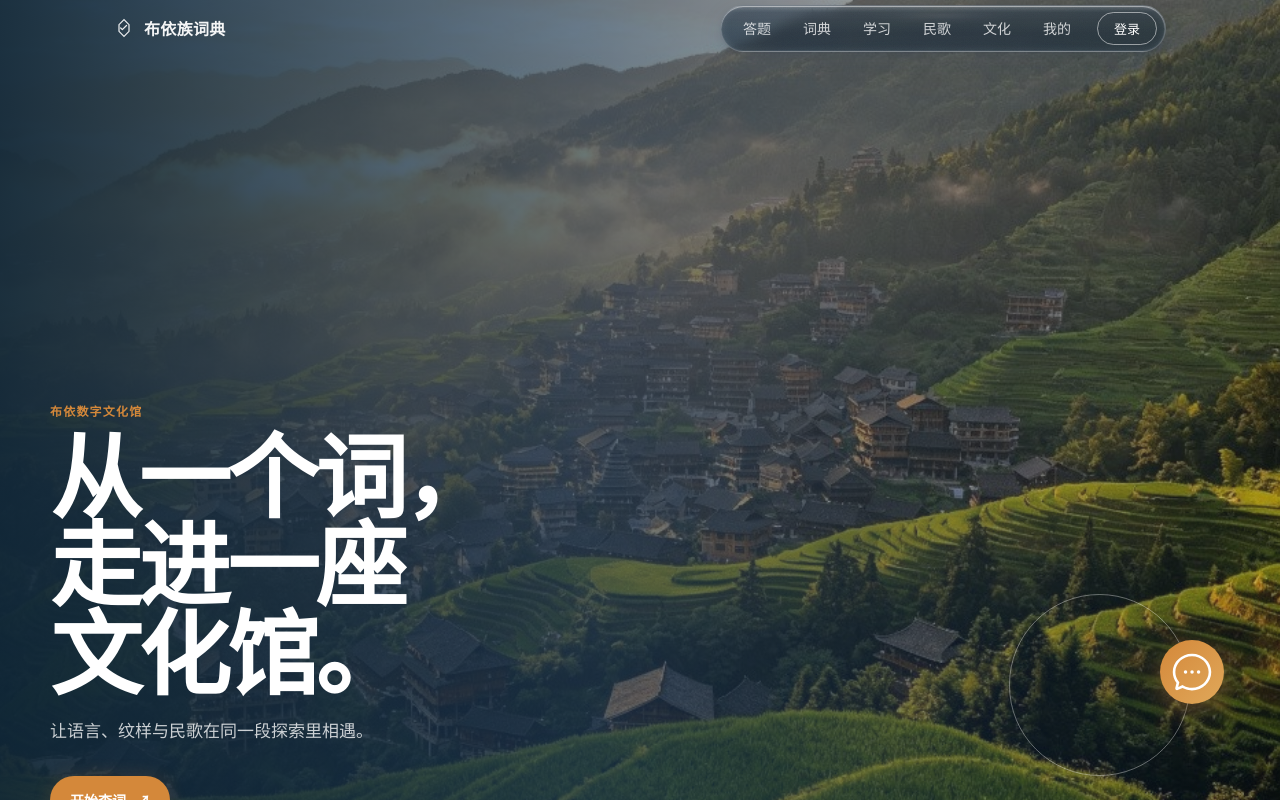
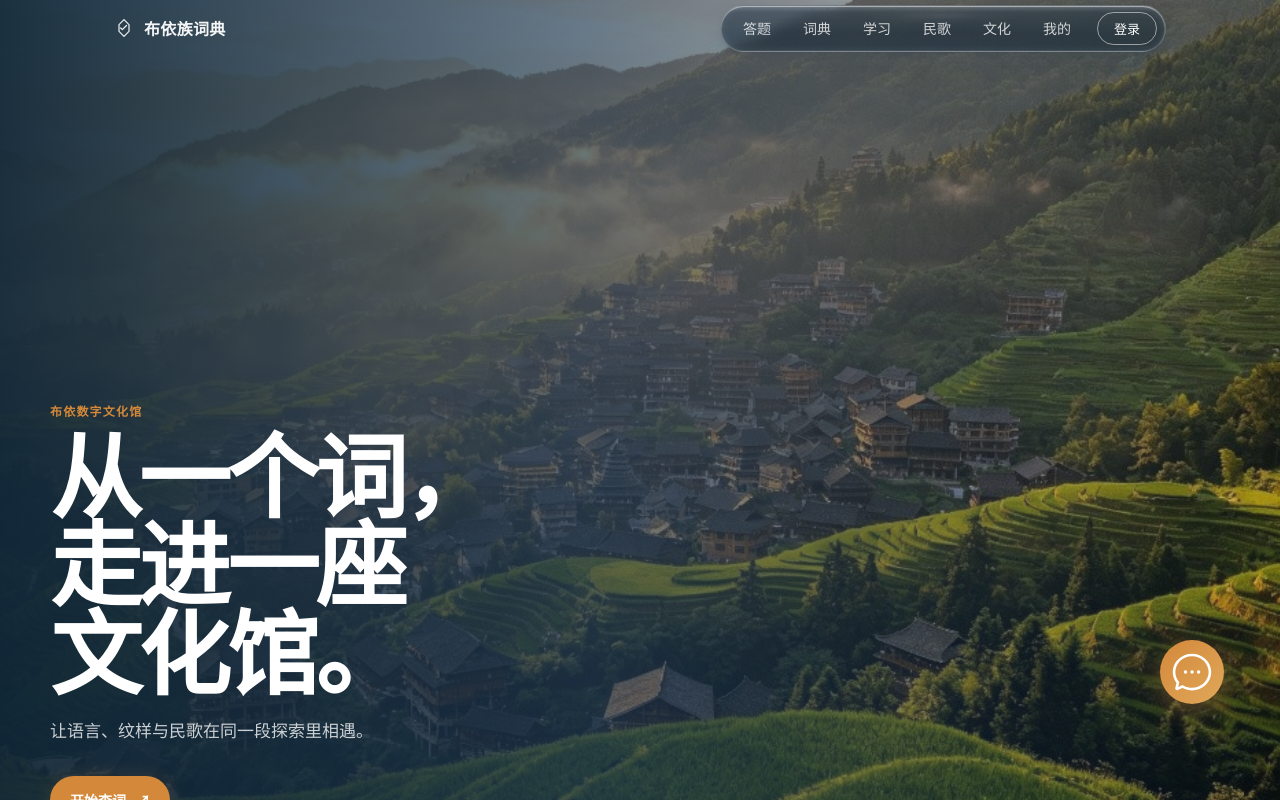
Before and after one commit to guanshiqin99-spec/buyiweb, a Vue app in the folder buyi-dictionary-vue/: page /#/ in a window 1280 px wide. Shown: the top 800 px of the page. Built offline with nearby package versions, Linux system fonts and the light colour scheme.

Commit message:
首页hero移除右下角圆环装饰

```diff
--- a/buyi-dictionary-vue/src/views/Home.vue
+++ b/buyi-dictionary-vue/src/views/Home.vue
@@ -228,7 +228,7 @@ onUnmounted(() => {
   .home-spotlight { display: none; }
 }
 .museum-hero { position: relative; display: flex; align-items: end; justify-content: space-between; min-height: min(760px, 88svh); padding: 120px max(24px, calc((100vw - 1180px) / 2)) 54px; overflow: hidden; color: var(--c-white); }
-.museum-hero::before { position: absolute; inset: -10% 0; background: linear-gradient(90deg, rgba(13, 37, 56, .94), rgba(27,58,92,.66) 46%, rgba(27,58,92,.15)), var(--hero-image) center / cover; content: ''; will-change: transform; transform: translate3d(0, var(--hero-parallax, 0px), 0); }.museum-hero::after { position: absolute; right: 7vw; bottom: 8vw; width: 14vw; min-width: 120px; aspect-ratio: 1; border: 1px solid rgba(255,255,255,.36); border-radius: 50%; content: ''; }
+.museum-hero::before { position: absolute; inset: -10% 0; background: linear-gradient(90deg, rgba(13, 37, 56, .94), rgba(27,58,92,.66) 46%, rgba(27,58,92,.15)), var(--hero-image) center / cover; content: ''; will-change: transform; transform: translate3d(0, var(--hero-parallax, 0px), 0); }
 .museum-hero__content, .museum-hero__caption { position: relative; z-index: 1; }.museum-hero__content { max-width: 700px; }.museum-hero__content p, .section-heading p, .language-exhibit header p, .sound-exhibit p, .participation-exhibit > div > p, .closing-exhibit > p { margin: 0; color: var(--c-accent); font-size: 12px; font-weight: 700; letter-spacing: .1em; }
 .museum-hero h1 { margin: 16px 0; font: 600 clamp(48px, 8vw, 92px) / .96 var(--font-serif); letter-spacing: -.04em; text-wrap: balance; }.museum-hero h1 .keep-together { white-space: nowrap; }.museum-hero__content > span { display: block; max-width: 33ch; color: var(--c-white-78); font-size: 17px; line-height: 1.7; }.museum-hero__caption { max-width: 17ch; color: var(--c-white-65); font-size: 13px; line-height: 1.7; }
 .primary-action, .light-action, .outline-action { position: relative; display: inline-flex; align-items: center; gap: 10px; margin-top: 30px; padding: 13px 19px; border: 1px solid transparent; border-radius: 999px; text-decoration: none; cursor: pointer; font: 700 14px var(--font-sans); -webkit-appearance: none; appearance: none; transition: transform var(--duration-fast) var(--ease-out-quart), filter var(--duration-fast) var(--ease-out-quart), box-shadow var(--duration-fast) var(--ease-out-quart), background var(--duration-fast) var(--ease-out-quart); }.primary-action { color: var(--c-white); background: var(--c-accent); }.primary-action:hover, .light-action:hover { transform: translateY(-2px); filter: brightness(1.04); box-shadow: var(--shadow-md); }.primary-action:active, .light-action:active, .outline-action:active { transform: scale(.98); }.primary-action:focus-visible, .light-action:focus-visible, .outline-action:focus-visible { outline: 2px solid var(--c-focus); outline-offset: 3px; }
```
